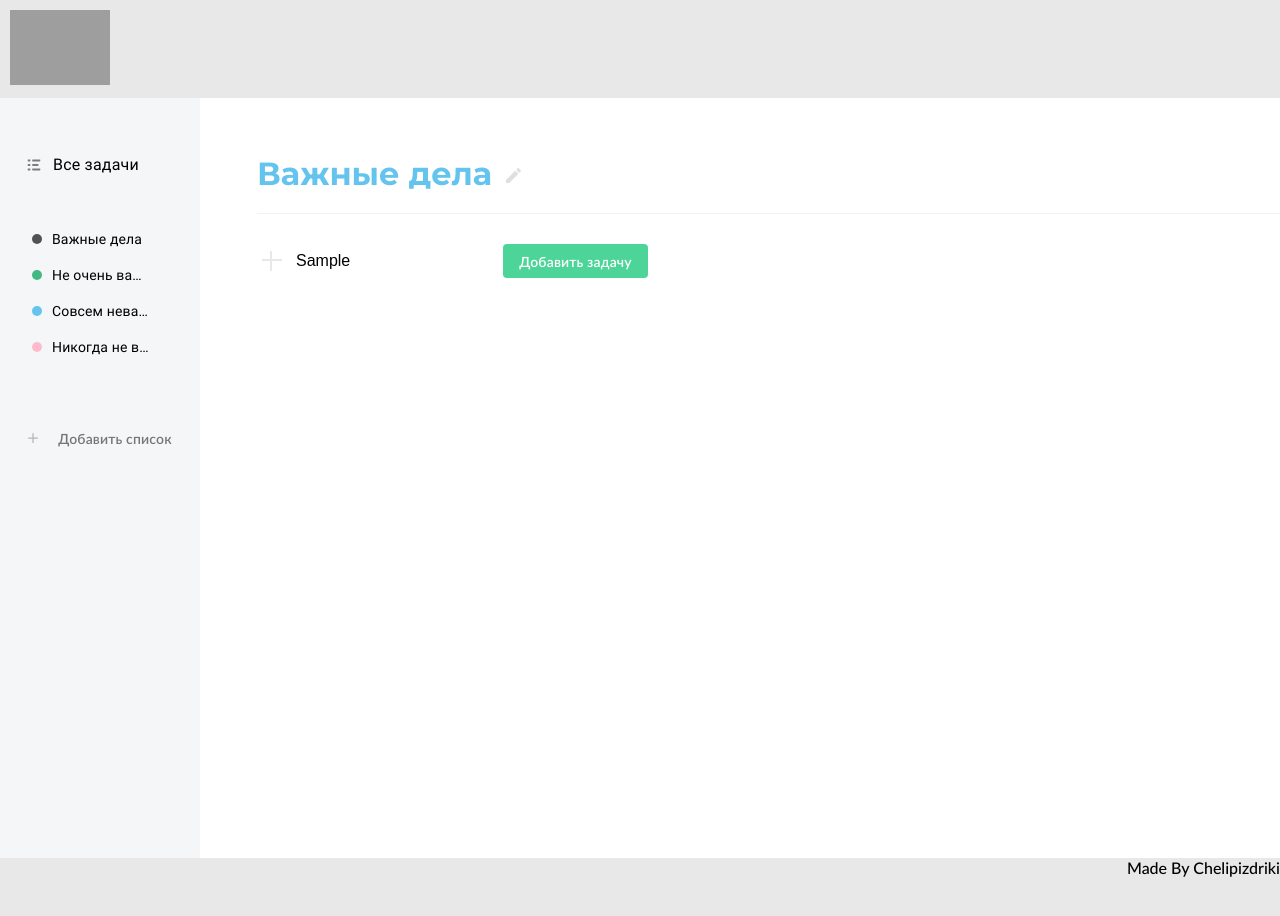
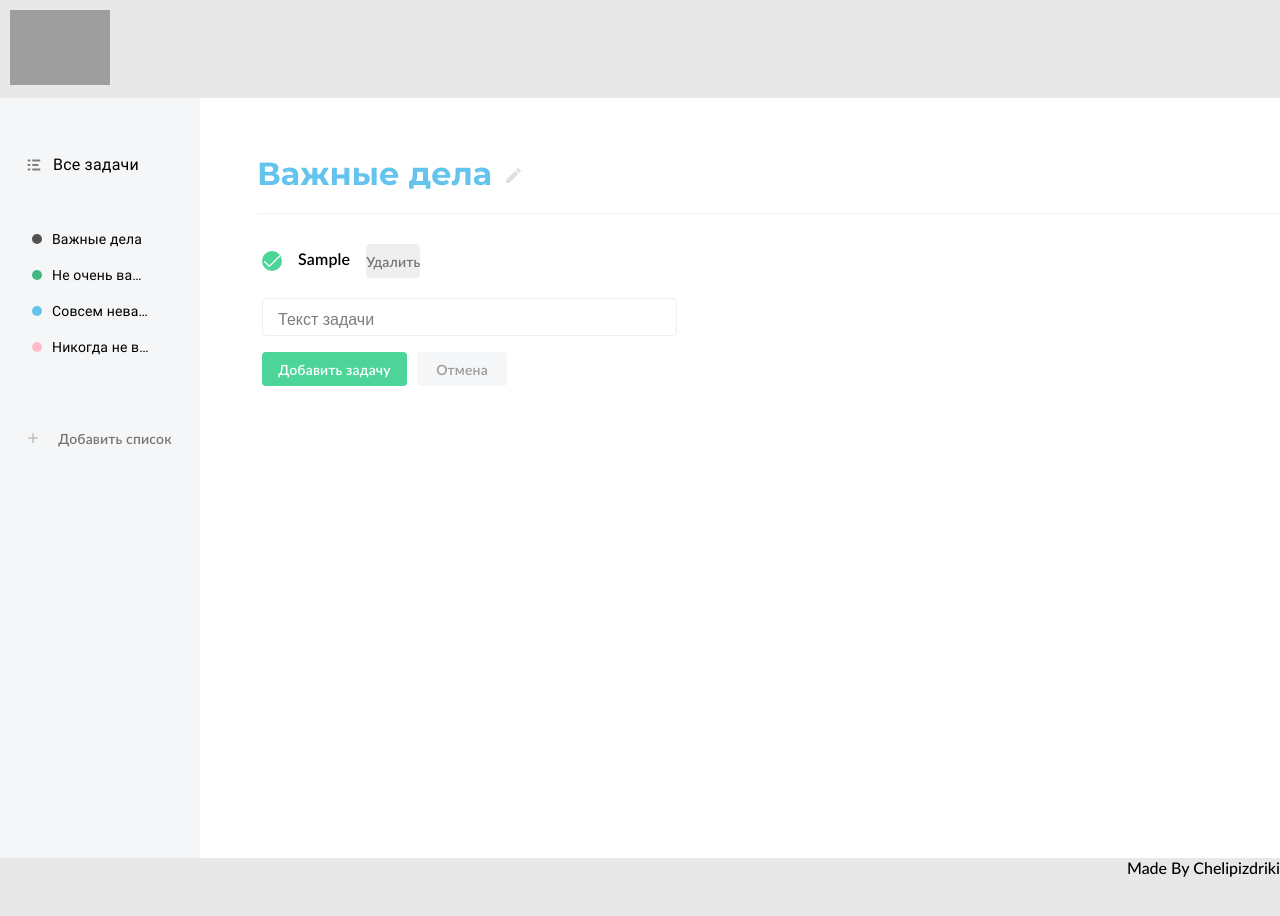
Before and after one commit to ShaggyBa/team-project-todo-app, a React (Create React App) app: page / in a window 1280 px wide. Both pictures are taken after typing "Sample" into the empty fields and a click on the button "Добавить задачу". Shown: the top 916 px of the page. Built offline with nearby package versions, Linux system fonts and the light colour scheme; grey boxes are pictures that could not be loaded; the HTML template or start-up script is replaced by a standard one.

Commit message:
feat: MainPageAddTaskLogic

```diff
--- a/src/components/ListView/ListView.tsx
+++ b/src/components/ListView/ListView.tsx
@@ -1,37 +1,43 @@
 import React from 'react'
 import s from "./ListView.module.css"
-import {TodoItem} from "../TodoItem";
-import {TodoItemForm} from "../TodoItemForm";
+import { TodoItem } from "../TodoItem";
+import { TodoItemForm } from "../TodoItemForm";
 
-import {IListView} from "../../types/IListView.types"
+import { IListView } from "../../types/IListView"
+IListView
 
-import {reducerActions} from "./ListViewReducer"
+import { addTaskAC, deleteTaskAC, reducerActions } from "./ListViewReducer"
 
 import { ReactComponent as ChangeIcon } from "../../assets/icons/change_icon.svg";
 import { VariantBtn } from '../VariantBtn';
 
-export const ListView: React.FC<IListView> = ({list}) => {
+export const ListView: React.FC<IListView> = ({ list }) => {
 
-  const [todoItems, dispatch] = React.useReducer(reducerActions, []);
+	const [todoItems, dispatch] = React.useReducer(reducerActions, []);
 
-  const todoMap = React.useMemo(() => todoItems.map(
-	(list, index) =>  <TodoItem key={index}/>),
-	[todoItems]);
+	const handleAddList = (taskText: string) => {
+		dispatch(addTaskAC(taskText));
+	}
+	const handleDeleteList = (id: number) => {
+		dispatch(deleteTaskAC(id));
+	}
 
-	const [isEditTitle, setIsEditTitle] = React.useState(false);
+	const todoMap = React.useMemo(() => todoItems.map(
+		({id, title, complete}) => <TodoItem handleDeleteList={handleDeleteList} key={id} id={id} title={title} complete={complete} />),
+		[todoItems]);
 
 	return (
-	list ? <main className={s.listView}>
+		list ? <main className={s.listView}>
 			<div className={s.listView__title}>
 				<h1>{list.title}</h1>
 				<VariantBtn variant='edit-title'>
 					<ChangeIcon />
 				</VariantBtn>
 			</div>
-			<div className={s.line}/>
+			<div className={s.line} />
 			{todoMap}
-			<TodoItemForm></TodoItemForm>
+			<TodoItemForm handleAddList={handleAddList}></TodoItemForm>
 		</main >
-	: <div className={s.noTasks}>Задачи отсутствуют</div>
+			: <div className={s.noTasks}>Задачи отсутствуют</div>
 	)
 }
--- a/src/components/ListView/ListViewReducer.ts
+++ b/src/components/ListView/ListViewReducer.ts
@@ -1,18 +1,41 @@
-import {IListItem} from "../../types/IListItem.types";
 
-interface IAction {
-  type: string,
-  payload: IListItem;
+import { ITodoItem } from "../../types/ITodoItem.types";
+
+export enum TasksActionTypes {
+  ADD_TASK = 'ADD_TASK',
+  DELETE_TASK = 'DELETE_TASK',
 }
 
-export const reducerActions = (state: IListItem[], action: IAction): IListItem[] => {
+interface IAddAction {
+  type: TasksActionTypes.ADD_TASK,
+  payload: ITodoItem;
+}
+
+interface IDeleteAction {
+  type: TasksActionTypes.DELETE_TASK,
+  payload: number;
+}
+
+type IAction = IAddAction | IDeleteAction;
+
+
+export const reducerActions = (state: ITodoItem[], action: IAction): ITodoItem[] => {
   switch(action.type) {
-    case "add":
-      return [...state, action.payload]
+    case TasksActionTypes.ADD_TASK:
+      return [...state, {...action.payload, id: state.length + 1}];
 
-	// case "delete":
+    case TasksActionTypes.DELETE_TASK:
+      return [...state.filter(task => task.id !== action.payload)];
 
-    default:
-      return state
+      default:
+        return state
   }
 }
+
+export const addTaskAC = (title: string): IAction => {
+  return {type: TasksActionTypes.ADD_TASK, payload: {title: title, complete: false, id: 0}}
+}
+
+export const deleteTaskAC = (id: number): IAction => {
+  return {type: TasksActionTypes.DELETE_TASK, payload: id}
+}
--- a/src/components/TodoItem/TodoItem.module.css
+++ b/src/components/TodoItem/TodoItem.module.css
@@ -18,6 +18,7 @@
     font-size: 16px;
     font-weight: 600;
     letter-spacing: 0.15px;
+    padding-top: 5px;
 }
 
 .disc__active {
@@ -41,7 +42,9 @@
     /*background-color: var(--turquoise_50);*/
 }
 
-
+.todoApp__todoItem_taskInfo{
+    display: flex;
+}
 
 .todo__delete {
     cursor: pointer;
--- a/src/components/TodoItem/TodoItem.tsx
+++ b/src/components/TodoItem/TodoItem.tsx
@@ -1,16 +1,23 @@
 import React from 'react'
 import cssStyles from "./TodoItem.module.css"
-import {ReactComponent as CheckIcon} from "../../assets/icons/check_icon.svg";
-import {VariantBtn } from "../index";
+import { ReactComponent as CheckIcon } from "../../assets/icons/check_icon.svg";
+import { VariantBtn } from "../index";
+import { ITodoItemComponent } from '../../types/ITodoItem.types';
 
-export const TodoItem: React.FC = () => {
+export const TodoItem: React.FC<ITodoItemComponent> = ({ id, title, complete, handleDeleteList }) => {
+    const handleDelete = () => {
+        handleDeleteList(id);
+    }
     return (
         <div className={cssStyles.todoApp__todoItem}>
+            {/*TO-DO для того, кто верстает: Доверстать checkbox*/}
             <div className={cssStyles.disc__active}>
-                <CheckIcon/>
+                <CheckIcon />
             </div>
-            <span className={cssStyles.todo__title}>Tекст задачи</span>
-            <VariantBtn variant="delete-task">Удалить</VariantBtn>
+            <div className={cssStyles.todoApp__todoItem_taskInfo}>
+                <span className={cssStyles.todo__title}>{title}</span>
+                <VariantBtn onClick={handleDelete} variant="delete-task">Удалить</VariantBtn>
+            </div>
         </div >
     )
 }
--- a/src/components/TodoItemForm/TodoItemForm.module.css
+++ b/src/components/TodoItemForm/TodoItemForm.module.css
@@ -1,3 +1,4 @@
+
 
 .todoApp__todoItem {
     /*width: 400px;*/
@@ -7,10 +8,33 @@
     border-radius: 4px;
     padding: 10px 0 10px 5px;
 
+    display: flex;
+    flex-direction: column;
+    justify-content: flex-start;
+}
 
+.todoApp__todoItem_buttonsArea{
     display: flex;
     align-items: center;
-    justify-content: flex-start;
+    margin-top: 16px;
+    gap: 10px;
+}
+
+.todoApp__todoItem_inputArea{
+    border-radius: 4px;
+    border: 1px solid var(--gray_200);
+    background: var(--primary-50);
+    width: 415px;
+    height: 38px;
+    padding-top: 10px;
+}
+
+.todoApp__todoItem_input{
+    padding-left: 15px;
+}
+
+::placeholder{
+    color: var(--gray_500)
 }
 
 .todo__title {
--- a/src/components/TodoItemForm/TodoItemForm.tsx
+++ b/src/components/TodoItemForm/TodoItemForm.tsx
@@ -1,13 +1,27 @@
-import React from 'react'
+import React, { useState } from 'react'
 import cssStyles from "./TodoItemForm.module.css"
-import {VariantBtn} from "../index";
+import { VariantBtn } from "../index";
+import { IToDoItemForm } from '../../types/IToDoItemForm';
 
-export const TodoItemForm: React.FC = () => {
+export const TodoItemForm: React.FC<IToDoItemForm> = (props: IToDoItemForm) => {
+    const [inputValue, setInputValue] = useState("");
+
+    const eventChangeHandler = (e: React.ChangeEvent<HTMLInputElement>) => { setInputValue(e.target.value); }
+
+    const handleAddTask = () => {
+        props.handleAddList(inputValue);
+        setInputValue("");
+    }
+    const handleCancel = () => {setInputValue("")}
     return (
         <div className={cssStyles.todoApp__todoItem}>
-            <div className={cssStyles.plus}></div>
-            <input placeholder="Новая задача..."/>
-            <VariantBtn variant="add-task">Добавить задачу</VariantBtn>
+            <div className={cssStyles.todoApp__todoItem_inputArea}>
+                <input className={cssStyles.todoApp__todoItem_input} value={inputValue} onChange={eventChangeHandler} placeholder="Текст задачи" maxLength={70} />
+            </div>
+            <div className={cssStyles.todoApp__todoItem_buttonsArea}>
+                <VariantBtn onClick={handleAddTask} variant="add-task">Добавить задачу</VariantBtn>
+                <VariantBtn onClick={handleCancel} variant="cancel">Отмена</VariantBtn>
+            </div>
         </div>
     )
 }
--- a/src/types/IListItem.types.ts
+++ b/src/types/IListItem.types.ts
@@ -5,5 +5,5 @@ export interface IListItem {
     id: number;
     title: string;
     color: string;
-	 tasks: ITodoItem[];
+	tasks: ITodoItem[];
 }
--- /dev/null
+++ b/src/types/IToDoItemForm.ts
@@ -0,0 +1,4 @@
+
+export interface IToDoItemForm {
+    handleAddList: (taskText: string) => void;
+}
--- a/src/types/ITodoItem.types.ts
+++ b/src/types/ITodoItem.types.ts
@@ -3,3 +3,7 @@ export interface ITodoItem {
 	complete: boolean;
 	title: string;
 }
+
+export interface ITodoItemComponent extends ITodoItem {
+	handleDeleteList: (id: number) => void;
+}
```
